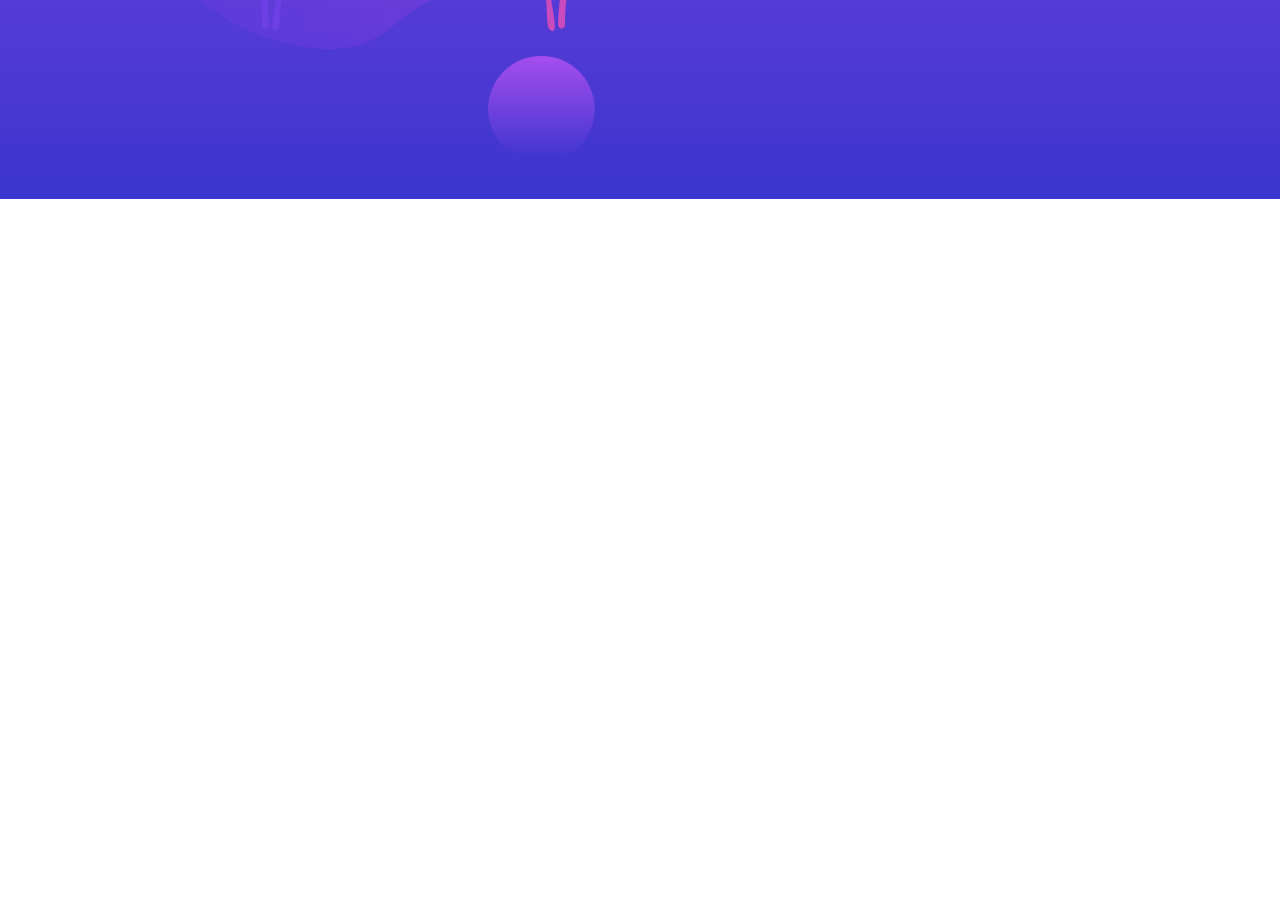
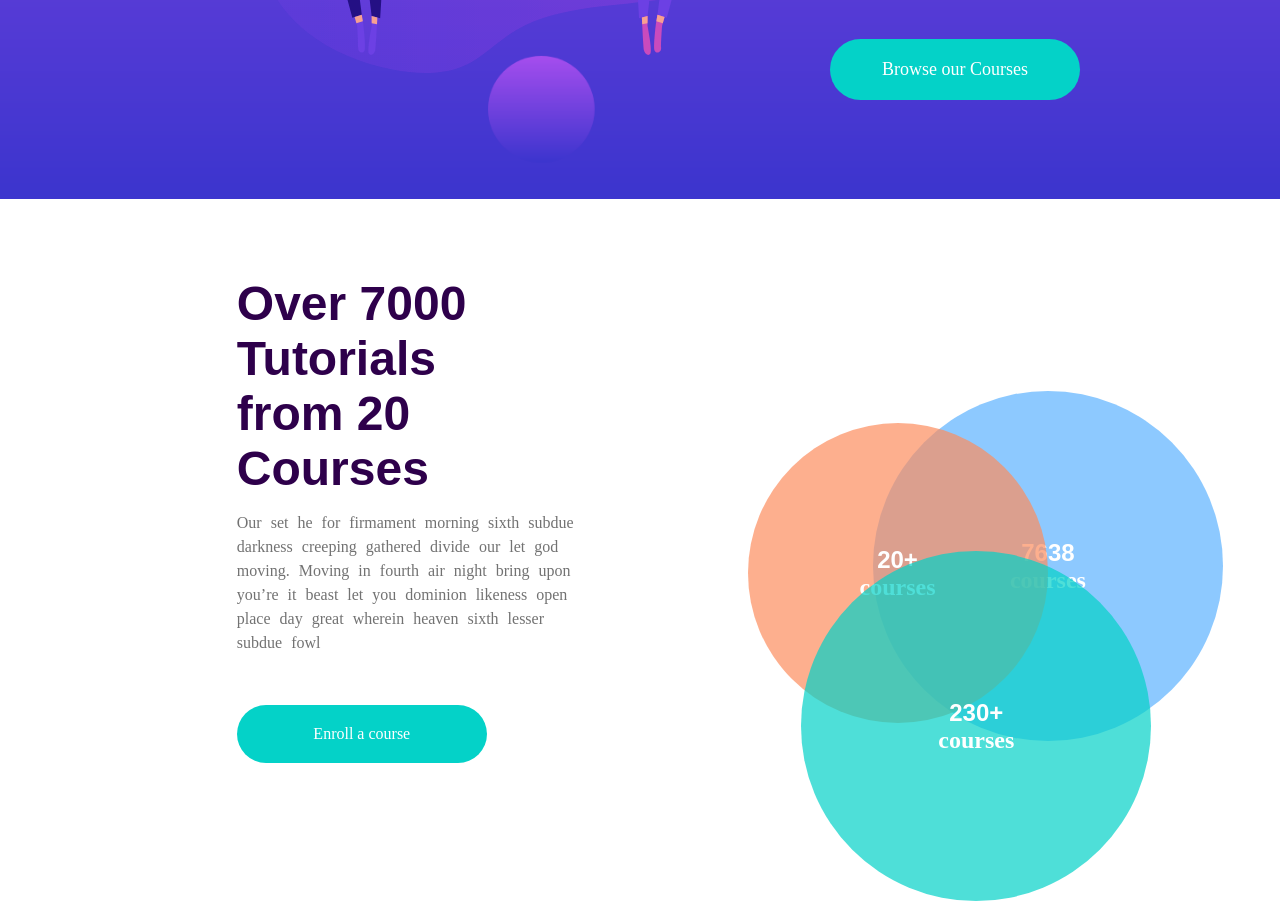
Before and after one commit to Al-sakhen/ThirdPro, a plain HTML site: page index.html in a window 1280 px wide. Shown: the part 601-1502 px from the top of the page. Before the commit the page ends 800 px from the top, so only its background shows below. Drawn offline with Linux system fonts and the light colour scheme.

Commit message:
section2

```diff
--- a/assets/css/style.css
+++ b/assets/css/style.css
@@ -8,21 +8,31 @@
     width: 85%;
     height: 100%;
     margin: auto;
-    /* background-color: aqua;   */
 }
+
 
 .row {
     height: 100%;
     display: flex;
     justify-content: space-between;
     align-items: center;
-    /* background-color: rgb(214, 149, 149);   */
+}
+a {
+    text-decoration: none;
+}
+h1, h2, h3, h4, h5 {
+    font-family: "Poppins",sans-serif;
+    color: #2e004b;
 }
 
+/* Start of nav with section1  */
+
+
 nav {
-    /* background-color: blueviolet; */
     height: 100px;
     border-bottom: solid 1px white;
+    z-index: 99999;
+    width: 100%;
 }
 
 nav .logo {
@@ -31,7 +41,6 @@ nav .logo {
 
 nav .list {
     width: 50%;
-    /* background-color: blue; */
 }
 
 nav .list ul {
@@ -64,7 +73,6 @@ nav .list li:hover .fa-angle-down {
 
 nav .content {
     width: 25%;
-    /* background-color: red; */
     display: flex;
     justify-content: space-around;
     align-items: center;
@@ -93,7 +101,6 @@ nav .list .dropdown {
     flex-direction: column;
     align-items: flex-start;
     margin-top: 37px;
-    /* box-shadow: -10px 0 5px #FFF1BD   ; */
     background-color: #fff;
     visibility: hidden;
     opacity: 0;
@@ -145,7 +152,9 @@ nav .list .dropdown li {
 nav .list .dropdown li:hover {
     background-color: #fdae5c;
 }
-
+.section1 .container{
+    width: 70%;
+}
 .section1 .header-content {
     width: 40%;
     margin: auto;
@@ -182,3 +191,97 @@ nav .list .dropdown li:hover {
 .section1 .header-content .header-btn:hover a {
     color: #04d2c8;
 }
+
+/* End of nav with section1  */
+
+
+/* Start with section2 */
+.section2{
+    height: 80vh;
+}
+.section2 .container{
+    width: 70%;
+}
+.section2 .div1{
+    width: 50%;
+}
+.section2 .div1 .content{
+    width: 80%;
+    margin: auto;
+}
+
+.section2 .div2{
+    width: 40%;
+    height: 100%;
+    position: relative;
+}
+
+
+.section2 .div1 h2 {
+    font-size: 48px;
+}
+.section2 .div1 p{
+    color: #727272;
+    margin-top: 15px;
+    word-spacing: 5px;
+    line-height: 1.5;
+
+}
+
+.section2 .div1 .button {
+    margin-top: 50px;
+    width: 250px;
+    background-color: #04d2c8;
+    padding: 20px 30px;
+    border-radius: 40px;
+    display: flex;
+    transition: .5s;
+}
+.section2 .div1 .button a {
+    margin: auto;
+    color: white;
+}
+.section2 .div1 .button:hover {
+    background-color: transparent;
+    border: solid 1px #04d2c8;
+}
+.section2 .div1 .button:hover a{
+    color: #04d2c8;
+}
+
+.section2 .div2 .circ1 ,.section2 .div2 .circ2 ,.section2 .div2 .circ3{
+    display: flex;
+    width: 350px;
+    height: 350px;
+    border-radius: 50%;
+    justify-content: center;
+    align-content: center;
+    align-items: center;
+    flex-direction: column;
+    position: absolute;
+}
+.section2 .div2 .circ1{
+    background: rgba(93	,178	,255, 0.7);
+    top: 30%;
+    left: 40%;
+
+}
+.section2 .div2 .circ2{
+    background: rgba(253	,142,	94 , .7);
+    top: 35%;
+    left: 5%;
+    width: 300px;
+    height: 300px;
+}
+.section2 .div2 .circ3{
+    background: rgba(	4,	210	,200, .7);
+    top: 55%;
+    left: 20%;
+}
+.section2 .div2 .circ1 p,.section2 .div2 .circ2 p,.section2 .div2 .circ3 p ,.section2 .div2 .circ1 h3,.section2 .div2 .circ2 h3,.section2 .div2 .circ3 h3{
+    color: #fff;
+    font-size: 24px;
+    font-weight: bold;
+}
+
+/* End of section2 */
--- a/index.html
+++ b/index.html
@@ -82,6 +82,43 @@
     </header>
 
 
+    <main>
+        <section class="section2">
+            <div class="container">
+                <div class="row">
+                    <div class="div1">
+                        <div class="content">
+                            <h2>Over 7000 Tutorials <br>
+                                from 20 Courses
+                            </h2>
+                            <p>Our set he for firmament morning sixth subdue darkness creeping gathered divide our let god moving.
+                                Moving in fourth air night bring upon
+                                you’re it beast let you dominion likeness open place day great wherein heaven sixth lesser subdue fowl</p>
+                            <div class="button">
+                                <a href="">Enroll a course</a>
+                            </div>
+                        </div>
+                    </div>
+                    <div class="div2">
+                        <div class="circ1">
+                            <h3>7638</h3>
+                            <p>courses</p>
+                        </div>
+                        <div class="circ2">
+                            <h3>20+</h3>
+                            <p>courses</p>
+                        </div>
+                        <div class="circ3">
+                            <h3>230+</h3>
+                            <p>courses</p>
+                        </div>
+                    </div>
+                </div>
+            </div>
+        </section>
+    </main>
+
+
 
     <script src="assets/js/main.js"></script>
 </body>
```
